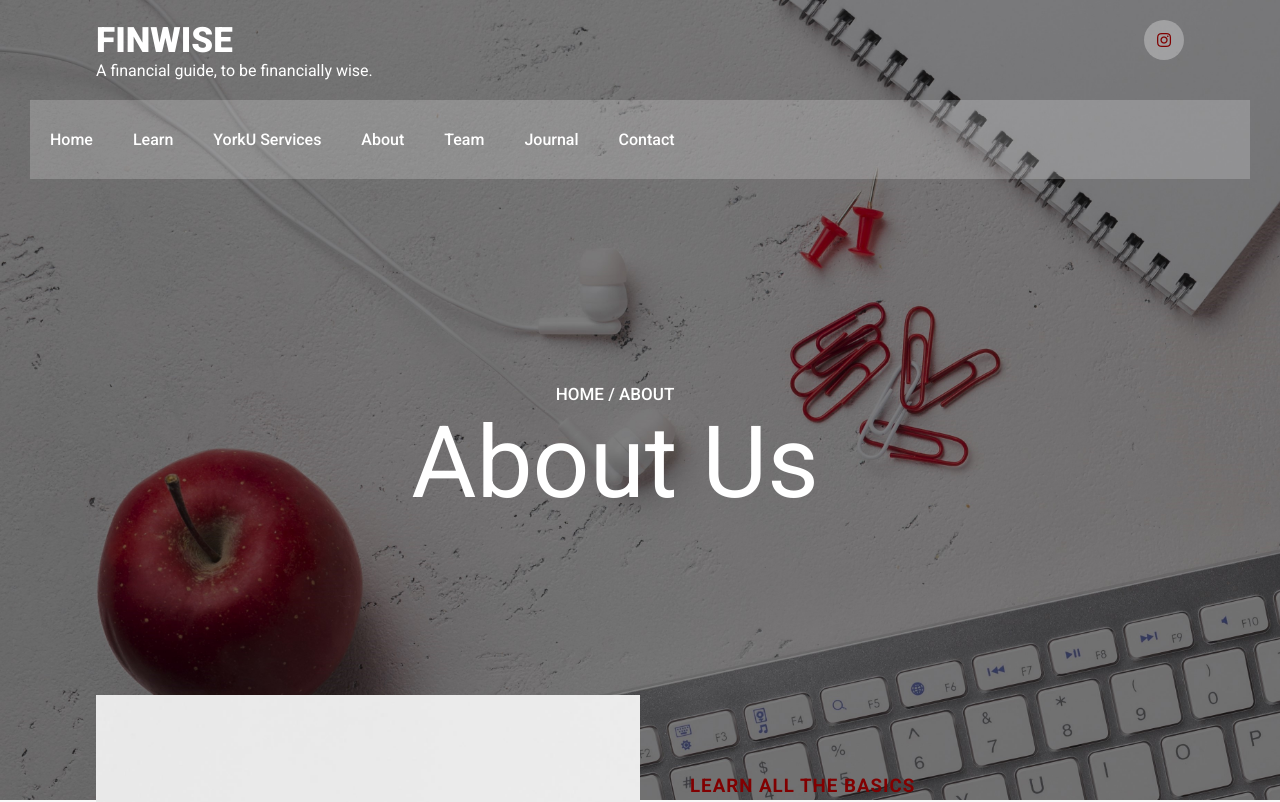
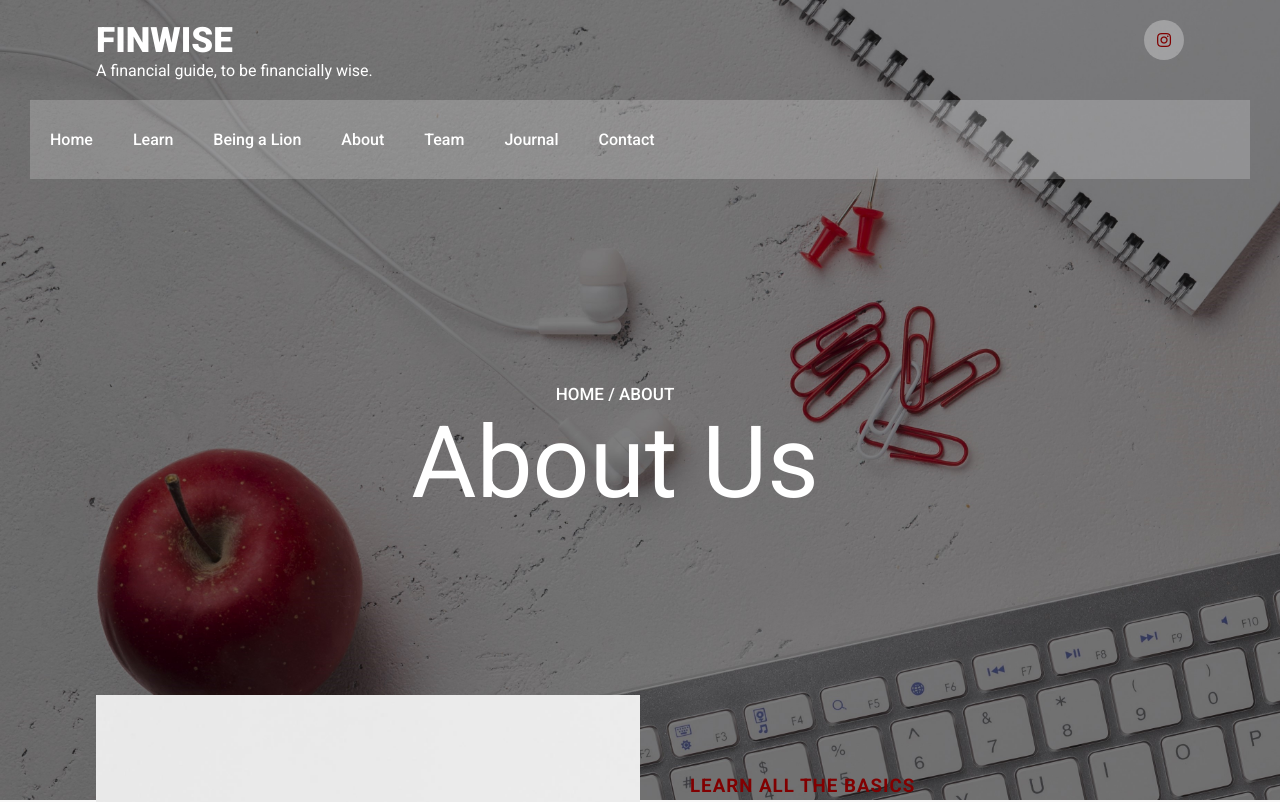
Before and after one commit to Choudhry-Shaharyar/yorkFinWise, a React (Create React App) app: page /about in a window 1280 px wide. Shown: the top 802 px of the page. Built offline with nearby package versions, Linux system fonts and the light colour scheme; what @mobiscroll/react would draw is missing.

Commit message:
changed banner

```diff
--- a/src/App.css
+++ b/src/App.css
@@ -86,7 +86,7 @@ p {
 }
 
 .back {
-  background-image: url("../public/images/back.webp");
+  background-image: url("../public/images/about.webp");
   background-size: cover;
   background-attachment: fixed;
   position: absolute;
@@ -134,7 +134,7 @@ p {
   text-transform: uppercase;
 }
 .backtwo {
-  background-image: url("../public/images/backY.webp");
+  background-image: url("../public/images/broll.gif");
   background-size: cover;
   background-attachment: fixed;
   position: absolute;
--- a/src/App.js
+++ b/src/App.js
@@ -3,12 +3,12 @@ import Header from "./components/common/header/Header"
 import { BrowserRouter as Router, Switch, Route } from "react-router-dom"
 import About from "./components/about/About"
 import CourseHome from "./components/allcourses/CourseHome"
-import Team from "./components/team/Team"
 import Pricing from "./components/pricing/Pricing"
 import Blog from "./components/blog/Blog"
 import Contact from "./components/contact/Contact"
 import Footer from "./components/common/footer/Footer"
 import Home from "./components/home/Home"
+
 function App() {
   return (
     <>
@@ -18,7 +18,7 @@ function App() {
           <Route exact path='/' component={Home} />
           <Route exact path='/about' component={About} />
           <Route exact path='/learn' component={CourseHome} />
-          <Route exact path='/services' component={Pricing} />
+          <Route exact path='/information' component={Pricing} />
           <Route exact path='/pricing' component={Pricing} />
           <Route exact path='/journal' component={Blog} />
           <Route exact path='/contact' component={Contact} />
--- a/src/components/common/header/Header.jsx
+++ b/src/components/common/header/Header.jsx
@@ -19,7 +19,7 @@ const Header = () => {
               <Link to='/learn'>Learn</Link>
             </li>
             <li>
-              <Link to='/services'>YorkU Services</Link>
+              <Link to='/information'>Being a Lion</Link>
             </li>
             <li>
               <Link to='/about'>About</Link>
```
Also changed, not shown: public/images/back.webp (deleted), 1 other file (tests, documents, lock files or other folders).
